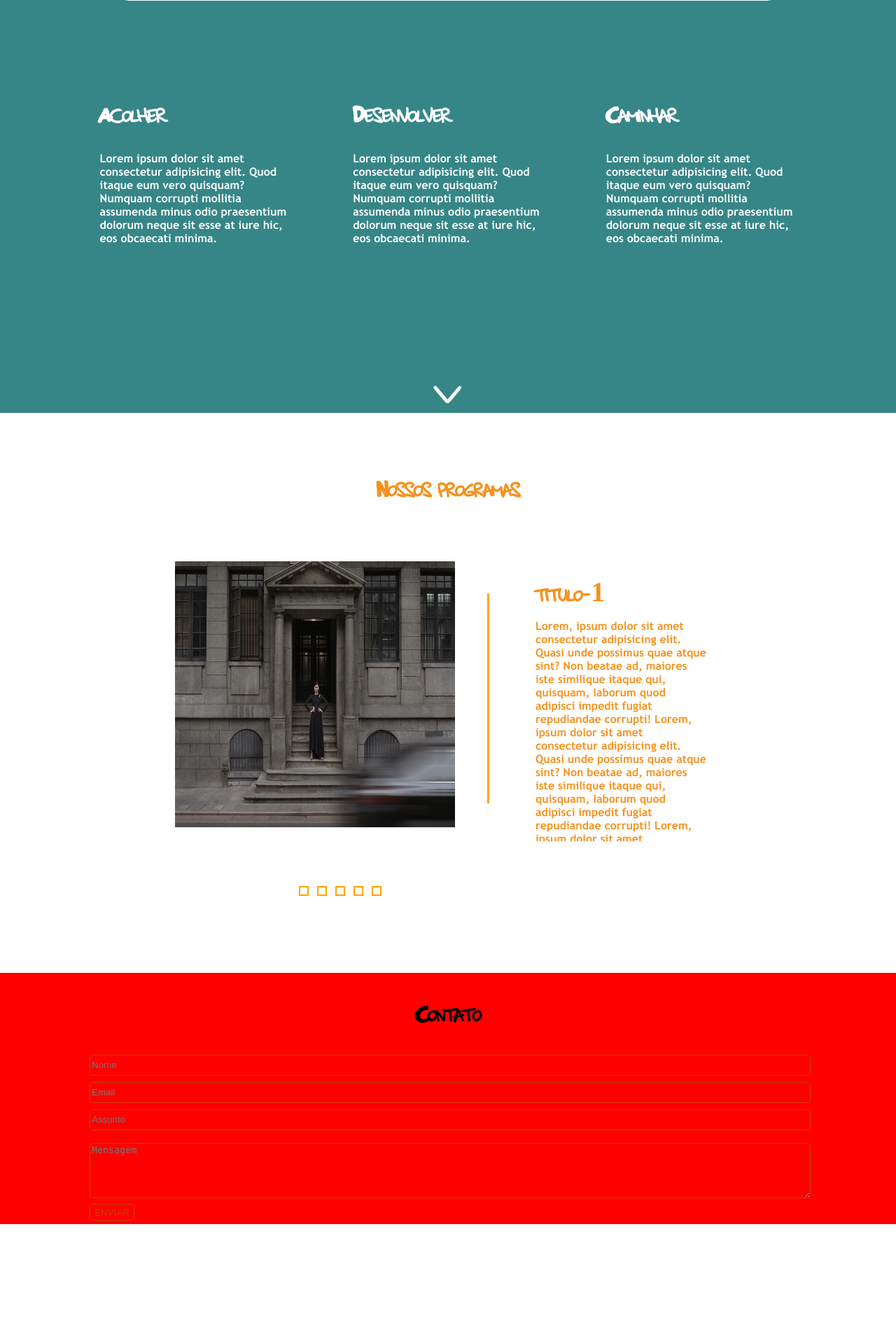
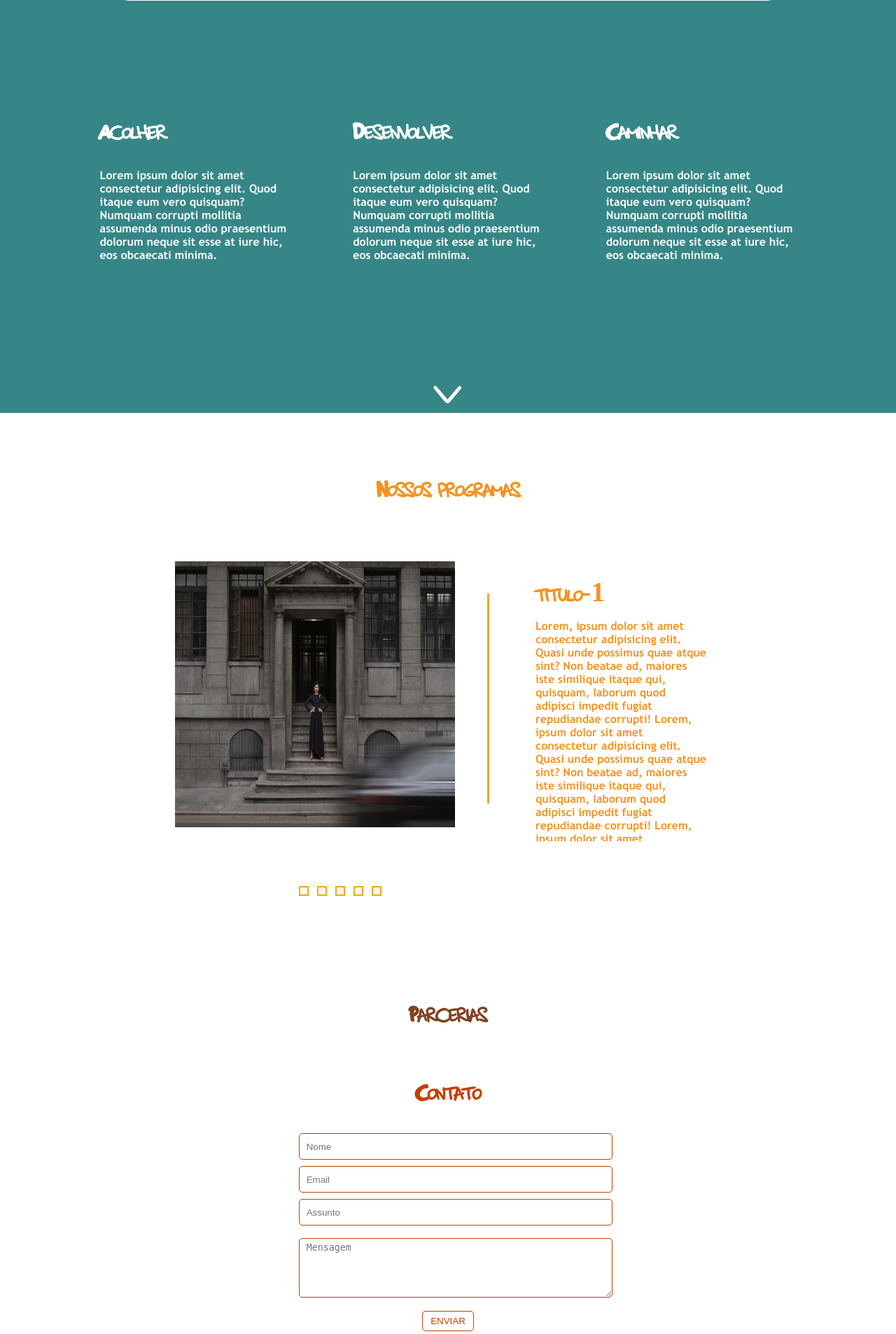
Before and after one commit to citi-onboarding/fruto-de-favela, a Django app: page / in a window 1280 px wide. Shown: the part 834-2740 px from the top of the page at 70% size. Before the commit the page ends 2583 px from the top, so only its background shows below. Run offline with Django 3.2, Linux system fonts and the light colour scheme; data that the repository does not hold is empty.

Commit message:
seção parcerias

```diff
--- a/static/css/home.css
+++ b/static/css/home.css
@@ -1,7 +1,6 @@
 body{
     margin: 0%;
     padding: 0%;
-    background-color: aquamarine;
 }
 
 header{
@@ -317,6 +316,99 @@
 
 /*Sessão programas desktop fim*/
 
+/*Seção parcerias desktop inicio*/
+
+#sec-parcerias-id {
+    width: 100vw;
+    display: flex;
+    flex-direction: column;
+    color: #814223
+}
+
+#sec-parcerias-id h2 {
+    width: 100%;
+    text-align: center;
+}
+
+#parcerias {
+    width: auto;
+    display: flex;
+    flex-wrap: wrap;
+    margin: 0px 20px;
+    justify-content: space-evenly;
+
+}
+
+.parceiro {
+    width: 20%;
+    min-height: 100px;
+    margin-bottom: 20px;
+}
+
+.parceiro img {
+    width: 100%;
+    border-radius: 9px;
+}
+
+.parceiro p {
+    width: 100%;
+    text-align: center;
+}
+
+/*Seção parcerias desktop fim*/
+
+/*Seção contato desktop inicio*/
+
+#sec-contato-id {
+    width: 100vw;
+    display: flex;
+    flex-direction: column;
+    align-items: center;
+}
+
+#sec-contato-id h2 {
+    width: 100%;
+    text-align: center;
+    color: #C63F00
+}
+
+.contato {
+    width: calc(100%/3.0);
+}
+
+.contato input, textarea {
+    width: 100%;
+    padding: 5px 10px;
+    border: 1px solid #C63F00;
+    border-radius: 5px;
+    background-color: transparent;
+
+}
+
+.contato input {
+    height: 26px;
+    margin: 4.5px 0px;
+}
+
+.contato textarea {
+    height: 73px;
+    margin-top: 13.5px;
+}
+
+.contato .btnEnviar {
+    width: 74px;
+    height: 29px;
+    color: #C63F00;
+}
+
+.center {
+    padding-top: 10px;
+    display: flex;
+    justify-content: center;
+}
+
+/*Seção contato desktop fim*/
+
 /*Parte mobile*/
 
 @media(max-width: 930px), (max-height: 450px){
@@ -506,14 +598,64 @@
 
 
     /*Seção programas mobile inicio*/
+
+    /*Seção parcerias mobile inicio*/
+
+#sec-parcerias-id {
+    width: 100vw;
+    display: flex;
+    flex-direction: column;
+    color: #814223
+}
+
+#sec-parcerias-id h2 {
+    width: 100%;
+    text-align: center;
+}
+
+#parcerias {
+    width: auto;
+    display: flex;
+    flex-wrap: wrap;
+    margin: 0px 20px;
+    justify-content: space-evenly;
+
+}
+
+.parceiro {
+    width: 45%;
+    min-height: 100px;
+    margin-bottom: 20px;
+}
+
+.parceiro img {
+    width: 100%;
+    border-radius: 9px;
+}
+
+.parceiro p {
+    width: 100%;
+    text-align: center;
+}
+
+/*Seção parcerias mobile fim*/
+
+    /*Seção contato mobile inicio*/
+    .contato {
+        width: 80%;
+    }
+
+    .contato .btnEnviar {
+        width: 74px;
+        height: 29px;
+    }
+    /*Seção contato mobile inicio*/
+
 }
 /*parte mobile fim*/
 
 /*Parte tablet inicio*/
 @media(max-width: 1350px) and (min-width: 450px){
-    body{
-        background-color: red;
-    }
     .btn-pai{
         display: flex;
         flex-direction: row;
@@ -703,40 +845,3 @@
 }
 
 /*Parte tablet fim*/
-
-/* argas sessão contato --------------------------------------------------*/
-#sec-contato-id {
-    width: 100vw;
-    display: flex;
-    flex-direction: column;
-    align-items: center;
-}
-
-.contato {
-    width: 80%;
-}
-
-.contato input, textarea {
-    width: 100%;
-    border: 1px solid #C63F00;
-    border-radius: 5px;
-    background-color: transparent;
-
-}
-
-.contato input {
-    height: 26px;
-    margin: 4.5px 0px;
-}
-
-.contato textarea {
-    text-decoration-style: none;
-    height: 73px;
-    margin-top: 13.5px;
-}
-
-.contato .btnEnviar {
-    width: 64px;
-    height: 24px;
-    color: #C63F00;
-}
--- a/templates/home.html
+++ b/templates/home.html
@@ -273,6 +273,17 @@
 
         </div>
     </section>
+    <section class="sec-parcerias" id="sec-parcerias-id">
+        <h2>Parcerias</h2>
+        <div id="parcerias">
+            {% for parceiro in parceiros %}
+            <div class="parceiro">
+                <img src=" {{parceiro.logo.url}} "/>
+                <p>{{parceiro.nome}}</p>
+            </div>
+            {% endfor %}
+        </div>
+    </section>
     <section class="sec-contato" id="sec-contato-id">
         <h2>Contato</h2>
         <div class="contato">
@@ -286,7 +297,7 @@
                 <input type="text" name="assunto" id="input-assunto" placeholder="Assunto" required>
                 <label for="mensagem"></label>
                 <textarea name="mensagem" id="input-mensagem" required placeholder="Mensagem"></textarea>
-                <input type="submit" value="ENVIAR" class="btnEnviar">
+                <div class="center"><input type="submit" value="ENVIAR" class="btnEnviar"></div>
             </form>
         </div>
     </section>
```
Also changed, not shown: static/js/contato.js (+5 -6 lines), static/fotos/WhatsApp Image 2019-11-25 at 11.42.50.jpeg (added), static/fotos/d.png (added), static/fotos/f.png (added).
